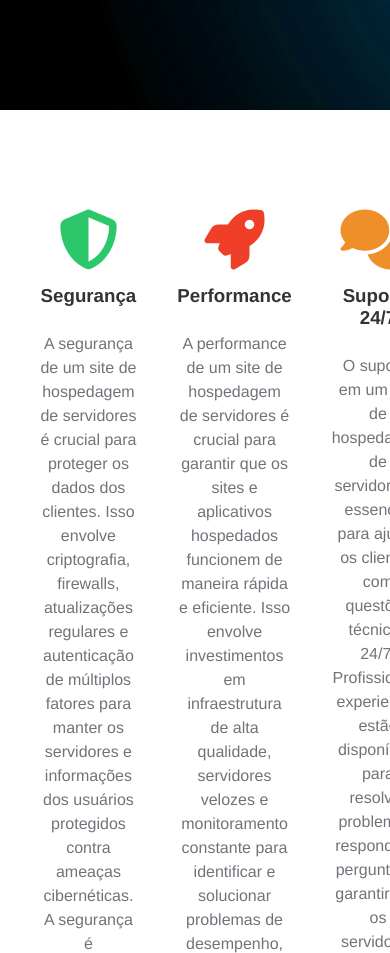
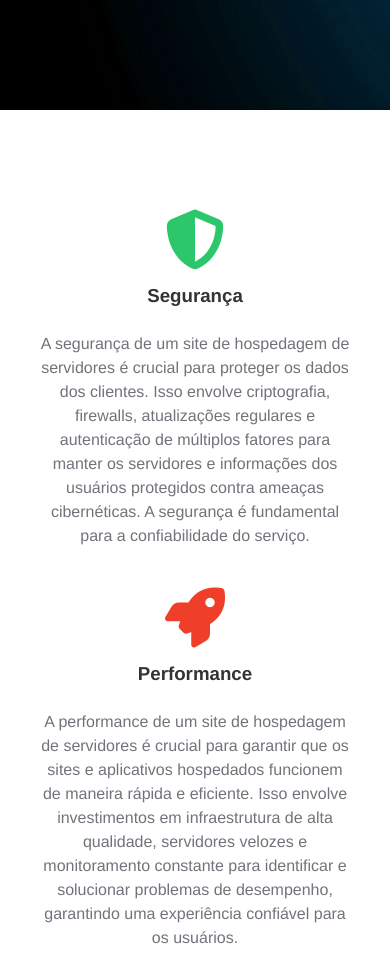
Before and after one commit to vinekkkj/4host, a plain HTML site: page index.html in a window 390 px wide. Shown: the part 500-1453 px from the top of the page. Drawn offline with Linux system fonts and the light colour scheme.

Commit message:
Add files via upload

```diff
--- a/src/css/responsive.css
+++ b/src/css/responsive.css
@@ -37,7 +37,7 @@
     padding: 0 2rem;
   }
 
-  .services-container {
+  .services-container ul {
     flex-direction: column;
   }
 
```
